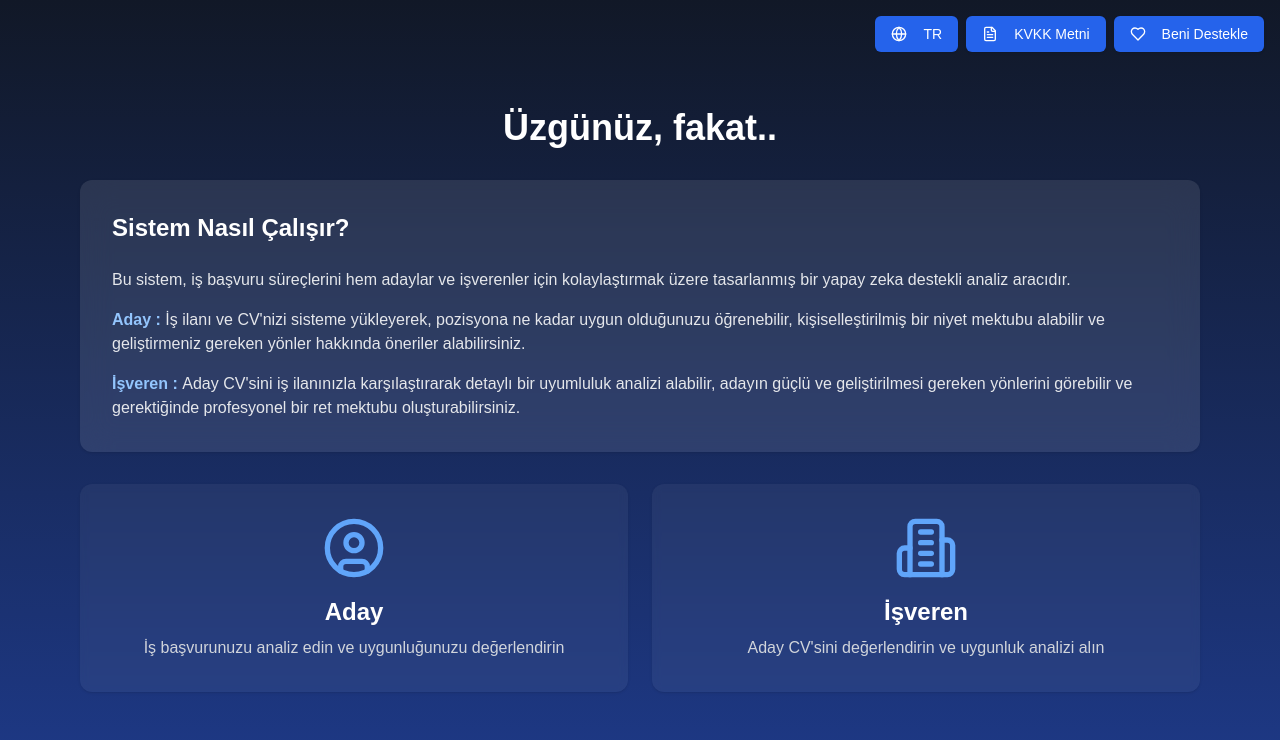
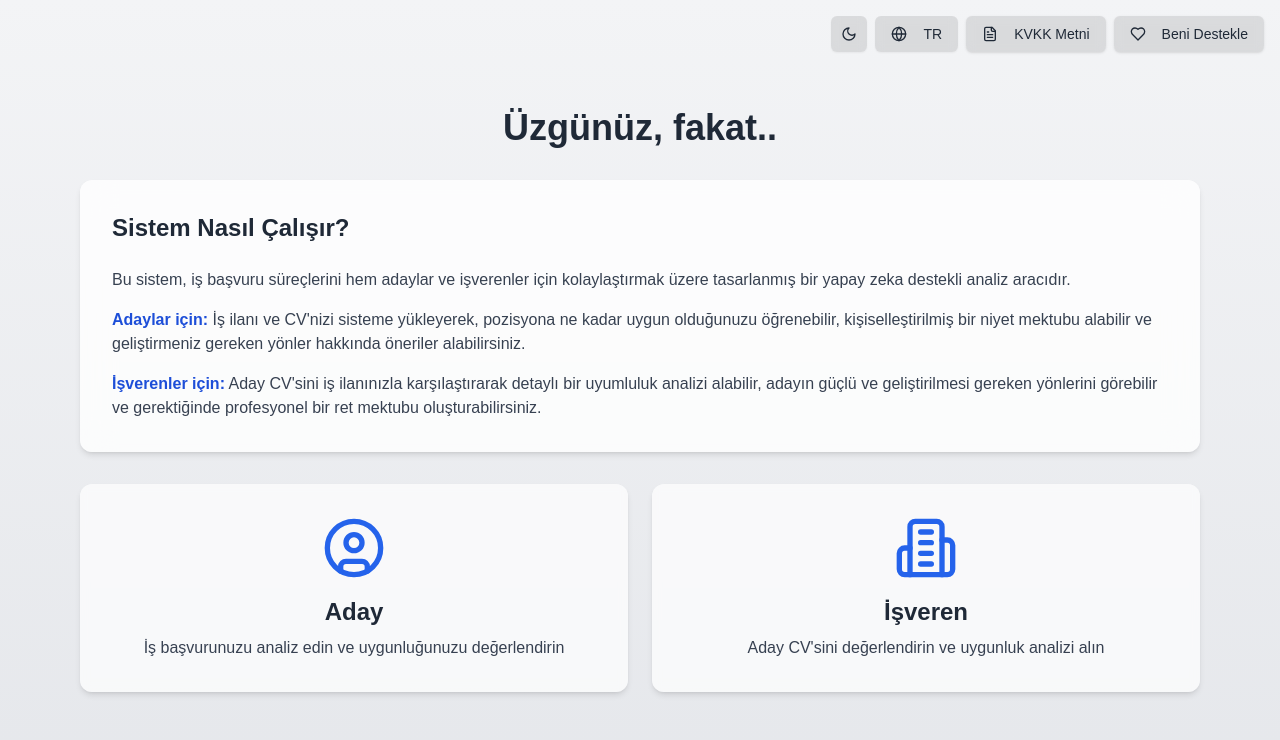
Before and after one commit to mustafaakagunduz/match-app-react, a Next.js app: page / in a window 1280 px wide. Shown: the top 740 px of the page. Built offline with nearby package versions, Linux system fonts and the light colour scheme.

Commit message:
dark-light mode eklendi

```diff
--- a/src/app/layout.tsx
+++ b/src/app/layout.tsx
@@ -3,6 +3,7 @@ import { Geist, Geist_Mono } from "next/font/google";
 import "./globals.css";
 import Header from "@/components/layout/Header";
 import { LanguageProvider } from "@/contexts/LanguageContext";
+import {ThemeProvider} from "@/contexts/ThemeContext";
 
 const geistSans = Geist({
     variable: "--font-geist-sans",
@@ -28,10 +29,14 @@ export default function RootLayout({
     return (
         <html lang="en">
         <body className={`${geistSans.variable} ${geistMono.variable} antialiased`}>
-        <LanguageProvider>
-            <Header />
-            {children}
-        </LanguageProvider>
+        <ThemeProvider>
+
+            <LanguageProvider>
+                <Header />
+                {children}
+            </LanguageProvider>
+        </ThemeProvider>
+
         </body>
         </html>
     );
--- a/src/components/features/job-analyzer/LoadingGame.tsx
+++ b/src/components/features/job-analyzer/LoadingGame.tsx
@@ -2,9 +2,11 @@
 import React, { useState, useEffect, useCallback, useRef } from 'react';
 import { Card } from '../../ui/card';
 import { useLanguage } from '@/contexts/LanguageContext';
+import { useTheme } from '@/contexts/ThemeContext';
 
 const LoadingGame = () => {
     const { t } = useLanguage();
+    const { theme } = useTheme();
     const canvasRef = useRef<HTMLCanvasElement>(null);
     const requestRef = useRef<number | null>(null);
     const previousTimeRef = useRef<number | null>(null);
@@ -24,8 +26,8 @@ const LoadingGame = () => {
         // Clear canvas
         ctx.clearRect(0, 0, 600, 400);
 
-        // Draw background
-        ctx.fillStyle = '#EFF6FF';
+        // Draw background - tema bağlı olarak değişir
+        ctx.fillStyle = theme === 'dark' ? '#1E293B' : '#F3F4F6';
         ctx.fillRect(0, 0, 600, 400);
 
         // Draw paddles
@@ -36,7 +38,7 @@ const LoadingGame = () => {
         ctx.fillRect(570, computerYRef.current, PADDLE_WIDTH, PADDLE_HEIGHT);
 
         // Draw ball
-        ctx.fillStyle = '#1F2937';
+        ctx.fillStyle = theme === 'dark' ? '#E2E8F0' : '#1F2937';
         ctx.beginPath();
         ctx.arc(ballRef.current.pos.x, ballRef.current.pos.y, BALL_RADIUS, 0, Math.PI * 2);
         ctx.fill();
@@ -55,11 +57,11 @@ const LoadingGame = () => {
         ctx.beginPath();
         ctx.moveTo(300, 0);
         ctx.lineTo(300, 400);
-        ctx.strokeStyle = '#94A3B8';
+        ctx.strokeStyle = theme === 'dark' ? '#64748B' : '#94A3B8';
         ctx.stroke();
-    }, [playerScore, computerScore]);
+    }, [playerScore, computerScore, theme]);
 
-    const updateGame = useCallback(() => {  // Removed unused deltaTime parameter
+    const updateGame = useCallback(() => {
         // Calculate next position
         const nextX = ballRef.current.pos.x + ballRef.current.dir.x;
         const nextY = ballRef.current.pos.y + ballRef.current.dir.y;
@@ -137,7 +139,7 @@ const LoadingGame = () => {
     const animate = useCallback((time: number) => {
         if (previousTimeRef.current !== undefined) {
             if (previousTimeRef.current !== null) {
-                updateGame();  // Removed deltaTime parameter
+                updateGame();
             }
         }
         previousTimeRef.current = time;
@@ -153,6 +155,12 @@ const LoadingGame = () => {
         };
     }, [animate]);
 
+    // Tema değiştiğinde canvas'ı yeniden çiz
+    useEffect(() => {
+        const ctx = canvasRef.current?.getContext('2d');
+        if (ctx) drawGame(ctx);
+    }, [theme, drawGame]);
+
     const handleMouseMove = useCallback((e: React.MouseEvent) => {
         const rect = e.currentTarget.getBoundingClientRect();
         const y = e.clientY - rect.top;
@@ -160,16 +168,16 @@ const LoadingGame = () => {
     }, []);
 
     return (
-        <Card className="w-full max-w-2xl mx-auto mt-8 p-6 bg-white">
+        <Card className="w-full max-w-2xl mx-auto mt-8 p-6 bg-white shadow-md dark:bg-gray-800 dark:shadow-xl">
             <div className="text-center mb-4">
-                <h3 className="text-xl font-semibold text-blue-600">
+                <h3 className="text-xl font-semibold text-blue-600 dark:text-blue-400">
                     {t('loading.game.title')}
                 </h3>
                 <div className="flex justify-center items-center gap-8 mt-2">
-                    <div className="text-blue-600">
+                    <div className="text-blue-600 dark:text-blue-400">
                         <span className="font-semibold">{t('loading.game.you')}</span> {playerScore}
                     </div>
-                    <div className="text-red-600">
+                    <div className="text-red-600 dark:text-red-400">
                         <span className="font-semibold">{t('loading.game.opponent')}</span> {computerScore}
                     </div>
                 </div>
@@ -179,11 +187,12 @@ const LoadingGame = () => {
                 ref={canvasRef}
                 width={600}
                 height={400}
-                className="mx-auto cursor-none bg-blue-50"
+                className="mx-auto cursor-none shadow-sm dark:shadow-md"
+                style={{ backgroundColor: theme === 'dark' ? '#1E293B' : '#F3F4F6' }}
                 onMouseMove={handleMouseMove}
             />
 
-            <p className="text-center text-sm text-gray-500 mt-4">
+            <p className="text-center text-sm text-gray-500 dark:text-gray-400 mt-4">
                 {t('loading.game.instruction')}
             </p>
         </Card>
--- a/src/components/features/job-analyzer/UserTypeSelection.tsx
+++ b/src/components/features/job-analyzer/UserTypeSelection.tsx
@@ -13,7 +13,7 @@ const UserTypeSelection = ({ onUserTypeChange }: UserTypeSelectionProps) => {
     const { t } = useLanguage();
 
     return (
-        <div className="min-h-screen bg-gradient-to-b from-gray-900 to-blue-900 flex items-center justify-center">
+        <div className="min-h-screen bg-gradient-to-b from-gray-100 to-gray-200 dark:from-gray-900 dark:to-blue-900 flex items-center justify-center">
             <motion.div
                 initial={{ opacity: 0, y: 20 }}
                 animate={{ opacity: 1, y: 0 }}
@@ -21,22 +21,22 @@ const UserTypeSelection = ({ onUserTypeChange }: UserTypeSelectionProps) => {
                 transition={{ duration: 0.5 }}
                 className="w-full max-w-6xl mx-auto px-4 py-8"
             >
-                <h1 className="text-4xl font-bold text-center text-white mb-8">
+                <h1 className="text-4xl font-bold text-center text-gray-800 dark:text-white mb-8">
                     {t('userType.title')}
                 </h1>
 
-                <Card className="mb-8 bg-white/10 backdrop-blur-lg border-0">
+                <Card className="mb-8 bg-white/80 backdrop-blur-lg border-0 shadow-md dark:bg-white/10 dark:shadow-xl">
                     <CardContent className="p-8">
-                        <h2 className="text-2xl font-semibold text-white mb-6">{t('system.howItWorks')}</h2>
-                        <div className="text-gray-200 space-y-4">
+                        <h2 className="text-2xl font-semibold text-gray-800 dark:text-white mb-6">{t('system.howItWorks')}</h2>
+                        <div className="text-gray-700 dark:text-gray-200 space-y-4">
                             <p>
                                 {t('system.description')}
                             </p>
                             <p>
-                                <span className="font-semibold text-blue-300">{t('candidate.title')} : </span> {t('candidate.info')}
+                                <span className="font-semibold text-blue-700 dark:text-blue-300">{t('candidate.title')}lar için:</span> {t('candidate.info')}
                             </p>
                             <p>
-                                <span className="font-semibold text-blue-300">{t('employer.title')} : </span> {t('employer.info')}
+                                <span className="font-semibold text-blue-700 dark:text-blue-300">{t('employer.title')}ler için:</span> {t('employer.info')}
                             </p>
                         </div>
                     </CardContent>
@@ -48,13 +48,13 @@ const UserTypeSelection = ({ onUserTypeChange }: UserTypeSelectionProps) => {
                         transition={{ type: "spring", stiffness: 300 }}
                     >
                         <Card
-                            className="cursor-pointer bg-white/5 backdrop-blur-sm border-0 hover:bg-white/10 transition-all"
+                            className="cursor-pointer bg-white/70 backdrop-blur-sm border-0 hover:bg-white/90 transition-all shadow-md dark:bg-white/5 dark:hover:bg-white/10 dark:shadow-xl"
                             onClick={() => onUserTypeChange('candidate')}
                         >
                             <CardContent className="p-8 flex flex-col items-center">
-                                <UserCircle className="w-16 h-16 text-blue-400 mb-4" />
-                                <h2 className="text-2xl font-semibold mb-2 text-white">{t('candidate.title')}</h2>
-                                <p className="text-gray-300 text-center">
+                                <UserCircle className="w-16 h-16 text-blue-600 dark:text-blue-400 mb-4" />
+                                <h2 className="text-2xl font-semibold mb-2 text-gray-800 dark:text-white">{t('candidate.title')}</h2>
+                                <p className="text-gray-700 dark:text-gray-300 text-center">
                                     {t('candidate.description')}
                                 </p>
                             </CardContent>
@@ -66,13 +66,13 @@ const UserTypeSelection = ({ onUserTypeChange }: UserTypeSelectionProps) => {
                         transition={{ type: "spring", stiffness: 300 }}
                     >
                         <Card
-                            className="cursor-pointer bg-white/5 backdrop-blur-sm border-0 hover:bg-white/10 transition-all"
+                            className="cursor-pointer bg-white/70 backdrop-blur-sm border-0 hover:bg-white/90 transition-all shadow-md dark:bg-white/5 dark:hover:bg-white/10 dark:shadow-xl"
                             onClick={() => onUserTypeChange('employer')}
                         >
                             <CardContent className="p-8 flex flex-col items-center">
-                                <Building2 className="w-16 h-16 text-blue-400 mb-4" />
-                                <h2 className="text-2xl font-semibold mb-2 text-white">{t('employer.title')}</h2>
-                                <p className="text-gray-300 text-center">
+                                <Building2 className="w-16 h-16 text-blue-600 dark:text-blue-400 mb-4" />
+                                <h2 className="text-2xl font-semibold mb-2 text-gray-800 dark:text-white">{t('employer.title')}</h2>
+                                <p className="text-gray-700 dark:text-gray-300 text-center">
                                     {t('employer.description')}
                                 </p>
                             </CardContent>
--- a/src/components/layout/Header.tsx
+++ b/src/components/layout/Header.tsx
@@ -10,6 +10,7 @@ import {
     DialogTrigger,
 } from '@/components/ui/dialog';
 import LanguageSwitcher from './LanguageSwitcher';
+import ThemeSwitch from './ThemeSwitch';
 import { useLanguage } from '@/contexts/LanguageContext';
 
 const Header = () => {
@@ -42,29 +43,30 @@ const Header = () => {
 
     return (
         <div className="fixed top-4 right-4 z-50 flex gap-2">
+            <ThemeSwitch />
             <LanguageSwitcher />
 
             <Dialog>
                 <DialogTrigger asChild>
-                    <Button className="bg-blue-600 hover:bg-blue-700 text-white">
+                    <Button className="bg-black/10 hover:bg-black/20 dark:bg-white/10 dark:hover:bg-white/20 text-gray-800 dark:text-white border-0 backdrop-blur-sm transition-all">
                         <FileText className="w-4 h-4 mr-2" />
                         {t('header.kvkk')}
                     </Button>
                 </DialogTrigger>
-                <DialogContent className="sm:max-w-xl">
+                <DialogContent className="sm:max-w-xl dark:bg-gray-800 dark:text-white">
                     <DialogHeader>
-                        <DialogTitle className="text-xl font-semibold text-blue-600 mb-4 text-center">
+                        <DialogTitle className="text-xl font-semibold text-blue-600 dark:text-blue-400 mb-4 text-center">
                             {t('kvkk.title')}
                         </DialogTitle>
                     </DialogHeader>
                     <div className="space-y-4">
-                        <p className="text-gray-700 leading-relaxed text-justify">
+                        <p className="text-gray-700 dark:text-gray-300 leading-relaxed text-justify">
                             {t('kvkk.p1')}
                         </p>
-                        <p className="text-gray-700 leading-relaxed text-justify">
+                        <p className="text-gray-700 dark:text-gray-300 leading-relaxed text-justify">
                             {t('kvkk.p2')}
                         </p>
-                        <p className="text-gray-700 leading-relaxed text-justify">
+                        <p className="text-gray-700 dark:text-gray-300 leading-relaxed text-justify">
                             {t('kvkk.p3')}
                         </p>
                     </div>
@@ -73,35 +75,35 @@ const Header = () => {
 
             <Dialog>
                 <DialogTrigger asChild>
-                    <Button className="bg-blue-600 hover:bg-blue-700 text-white">
+                    <Button className="bg-black/10 hover:bg-black/20 dark:bg-white/10 dark:hover:bg-white/20 text-gray-800 dark:text-white border-0 backdrop-blur-sm transition-all">
                         <Heart className="w-4 h-4 mr-2" />
                         {t('header.support')}
                     </Button>
                 </DialogTrigger>
-                <DialogContent className="sm:max-w-xl">
+                <DialogContent className="sm:max-w-xl dark:bg-gray-800 dark:text-white">
                     <DialogHeader>
-                        <DialogTitle className="text-xl font-semibold text-blue-600 mb-4 text-center">
+                        <DialogTitle className="text-xl font-semibold text-blue-600 dark:text-blue-400 mb-4 text-center">
                             {t('support.title')}
                         </DialogTitle>
                     </DialogHeader>
                     <div className="space-y-4">
-                        <p className="text-gray-700 leading-relaxed text-justify">
+                        <p className="text-gray-700 dark:text-gray-300 leading-relaxed text-justify">
                             {t('support.p1')}
                         </p>
 
-                        <p className="text-gray-700 leading-relaxed text-justify">
+                        <p className="text-gray-700 dark:text-gray-300 leading-relaxed text-justify">
                             {t('support.p2')}
                         </p>
-                        <p className="text-gray-700 leading-relaxed text-justify">
+                        <p className="text-gray-700 dark:text-gray-300 leading-relaxed text-justify">
                             {t('support.p3')}
                         </p>
-                        <div className="bg-gray-50 p-4 rounded-lg border border-gray-200 space-y-4">
+                        <div className="bg-gray-50 dark:bg-gray-700 p-4 rounded-lg border border-gray-200 dark:border-gray-600 space-y-4">
                             <div className="flex items-center justify-between">
-                                <p className="font-medium text-gray-900">{name}</p>
+                                <p className="font-medium text-gray-900 dark:text-white">{name}</p>
                                 <Button
                                     variant="ghost"
                                     size="sm"
-                                    className="text-gray-500 hover:text-gray-700"
+                                    className="text-gray-500 hover:text-gray-700 dark:text-gray-400 dark:hover:text-gray-200"
                                     onClick={() => handleCopy(name, 'name')}
                                 >
                                     {copiedStates.name ? (
@@ -114,13 +116,13 @@ const Header = () => {
 
                             <div className="space-y-3">
                                 <div>
-                                    <p className="text-sm font-medium text-gray-500 mb-1">{t('support.bank.tl')}</p>
+                                    <p className="text-sm font-medium text-gray-500 dark:text-gray-400 mb-1">{t('support.bank.tl')}</p>
                                     <div className="flex items-center justify-between">
-                                        <p className="font-mono text-gray-600">{triban}</p>
+                                        <p className="font-mono text-gray-600 dark:text-gray-300">{triban}</p>
                                         <Button
                                             variant="ghost"
                                             size="sm"
-                                            className="text-gray-500 hover:text-gray-700"
+                                            className="text-gray-500 hover:text-gray-700 dark:text-gray-400 dark:hover:text-gray-200"
                                             onClick={() => handleCopy(triban, 'triban')}
                                         >
                                             {copiedStates.triban ? (
@@ -133,13 +135,13 @@ const Header = () => {
                                 </div>
 
                                 <div>
-                                    <p className="text-sm font-medium text-gray-500 mb-1">{t('support.bank.usd')}</p>
+                                    <p className="text-sm font-medium text-gray-500 dark:text-gray-400 mb-1">{t('support.bank.usd')}</p>
                                     <div className="flex items-center justify-between">
-                                        <p className="font-mono text-gray-600">{usdiban}</p>
+                                        <p className="font-mono text-gray-600 dark:text-gray-300">{usdiban}</p>
                                         <Button
                                             variant="ghost"
                                             size="sm"
-                                            className="text-gray-500 hover:text-gray-700"
+                                            className="text-gray-500 hover:text-gray-700 dark:text-gray-400 dark:hover:text-gray-200"
                                             onClick={() => handleCopy(usdiban, 'usdiban')}
                                         >
                                             {copiedStates.usdiban ? (
@@ -152,13 +154,13 @@ const Header = () => {
                                 </div>
 
                                 <div>
-                                    <p className="text-sm font-medium text-gray-500 mb-1">{t('support.bank.eur')}</p>
+                                    <p className="text-sm font-medium text-gray-500 dark:text-gray-400 mb-1">{t('support.bank.eur')}</p>
                                     <div className="flex items-center justify-between">
-                                        <p className="font-mono text-gray-600">{euiban}</p>
+                                        <p className="font-mono text-gray-600 dark:text-gray-300">{euiban}</p>
                                         <Button
                                             variant="ghost"
                                             size="sm"
-                                            className="text-gray-500 hover:text-gray-700"
+                                            className="text-gray-500 hover:text-gray-700 dark:text-gray-400 dark:hover:text-gray-200"
                                             onClick={() => handleCopy(euiban, 'euiban')}
                                         >
                                             {copiedStates.euiban ? (
@@ -171,13 +173,13 @@ const Header = () => {
                                 </div>
 
                                 <div>
-                                    <p className="text-sm font-medium text-gray-500 mb-1">{t('support.bank.swift')}</p>
+                                    <p className="text-sm font-medium text-gray-500 dark:text-gray-400 mb-1">{t('support.bank.swift')}</p>
                                     <div className="flex items-center justify-between">
-                                        <p className="font-mono text-gray-600">{swiftCode}</p>
+                                        <p className="font-mono text-gray-600 dark:text-gray-300">{swiftCode}</p>
                                         <Button
                                             variant="ghost"
                                             size="sm"
-                                            className="text-gray-500 hover:text-gray-700"
+                                            className="text-gray-500 hover:text-gray-700 dark:text-gray-400 dark:hover:text-gray-200"
                                             onClick={() => handleCopy(swiftCode, 'swift')}
                                         >
                                             {copiedStates.swift ? (
@@ -190,7 +192,7 @@ const Header = () => {
                                 </div>
                             </div>
                         </div>
-                        <p className="text-blue-600 font-medium text-center">
+                        <p className="text-blue-600 dark:text-blue-400 font-medium text-center">
                             {t('support.thanks')}
                         </p>
                     </div>
--- a/src/components/layout/LanguageSwitcher.tsx
+++ b/src/components/layout/LanguageSwitcher.tsx
@@ -16,21 +16,24 @@ const LanguageSwitcher = () => {
     return (
         <DropdownMenu>
             <DropdownMenuTrigger asChild>
-                <Button variant="outline" className="text-white bg-blue-600 hover:bg-blue-700 border-0">
+                <Button
+                    variant="outline"
+                    className="bg-black/10 hover:bg-black/20 dark:bg-white/10 dark:hover:bg-white/20 text-gray-800 dark:text-white border-0 backdrop-blur-sm transition-all"
+                >
                     <Globe className="h-4 w-4 mr-2" />
                     {language === 'tr' ? 'TR' : 'EN'}
                 </Button>
             </DropdownMenuTrigger>
-            <DropdownMenuContent align="end" className="w-32">
+            <DropdownMenuContent align="end" className="w-32 bg-white/90 dark:bg-gray-800/90 backdrop-blur-sm">
                 <DropdownMenuItem
                     onClick={() => setLanguage('tr')}
-                    className={`${language === 'tr' ? 'bg-blue-50 text-blue-600 font-medium' : ''}`}
+                    className={`${language === 'tr' ? 'bg-blue-50 text-blue-600 dark:bg-blue-900/30 dark:text-blue-400 font-medium' : 'text-gray-800 dark:text-gray-200'}`}
                 >
                     Türkçe
                 </DropdownMenuItem>
                 <DropdownMenuItem
                     onClick={() => setLanguage('en')}
-                    className={`${language === 'en' ? 'bg-blue-50 text-blue-600 font-medium' : ''}`}
+                    className={`${language === 'en' ? 'bg-blue-50 text-blue-600 dark:bg-blue-900/30 dark:text-blue-400 font-medium' : 'text-gray-800 dark:text-gray-200'}`}
                 >
                     English
                 </DropdownMenuItem>
--- /dev/null
+++ b/src/components/layout/ThemeSwitch.tsx
@@ -0,0 +1,26 @@
+"use client"
+import React from 'react';
+import { useTheme } from '@/contexts/ThemeContext';
+import { Button } from '@/components/ui/button';
+import { Sun, Moon } from 'lucide-react';
+
+const ThemeSwitch = () => {
+    const { theme, toggleTheme } = useTheme();
+
+    return (
+        <Button
+            variant="outline"
+            size="icon"
+            onClick={toggleTheme}
+            className="bg-black/10 hover:bg-black/20 dark:bg-white/10 dark:hover:bg-white/20 text-gray-800 dark:text-white border-0 backdrop-blur-sm transition-all"
+        >
+            {theme === 'light' ? (
+                <Moon className="h-4 w-4" />
+            ) : (
+                <Sun className="h-4 w-4" />
+            )}
+        </Button>
+    );
+};
+
+export default ThemeSwitch;
```
Also changed, not shown: src/components/features/job-analyzer/AnalysisForm.tsx (+8 -8 lines), src/components/features/job-analyzer/AnalysisResult.tsx (+7 -7 lines).
